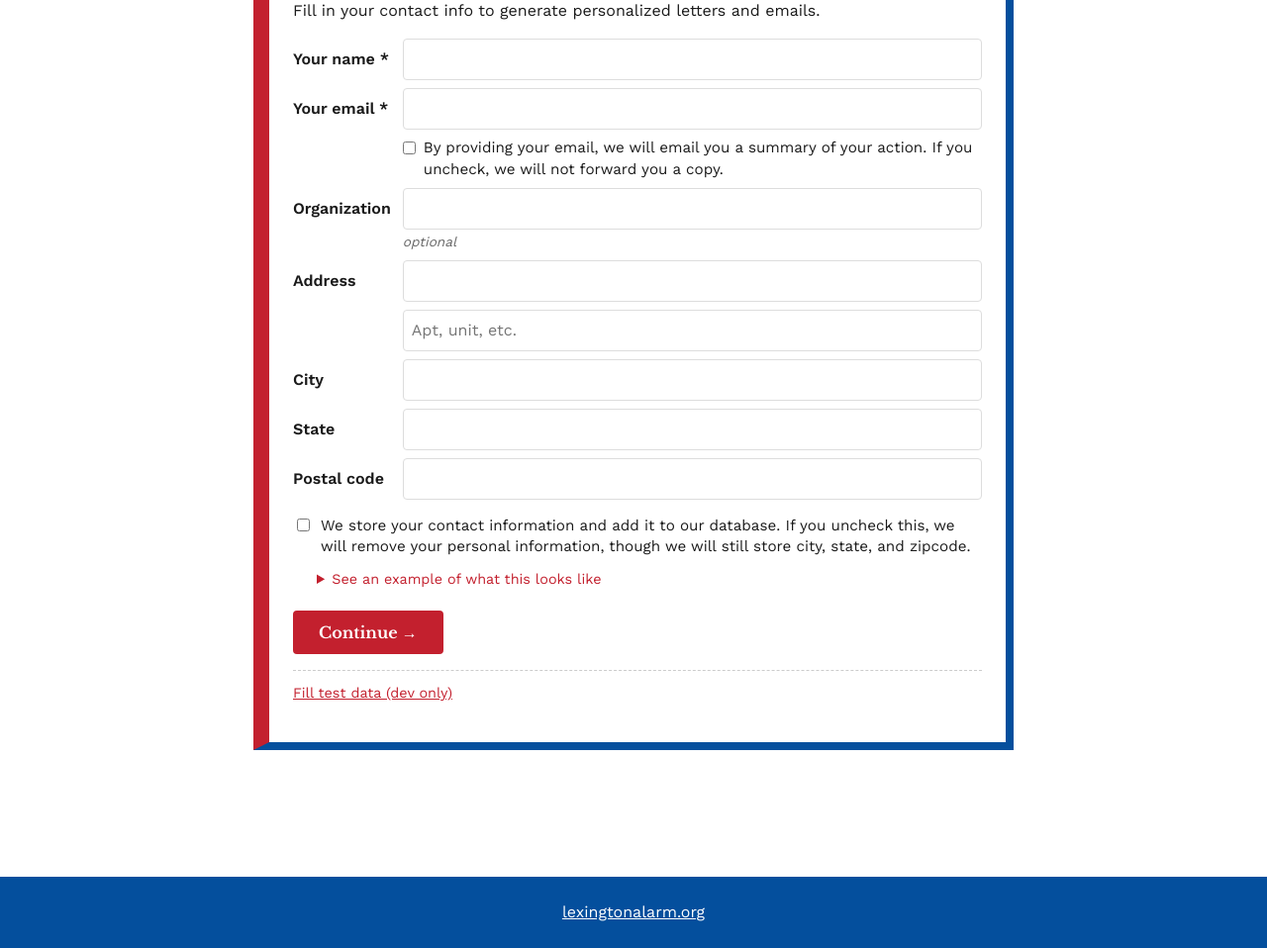
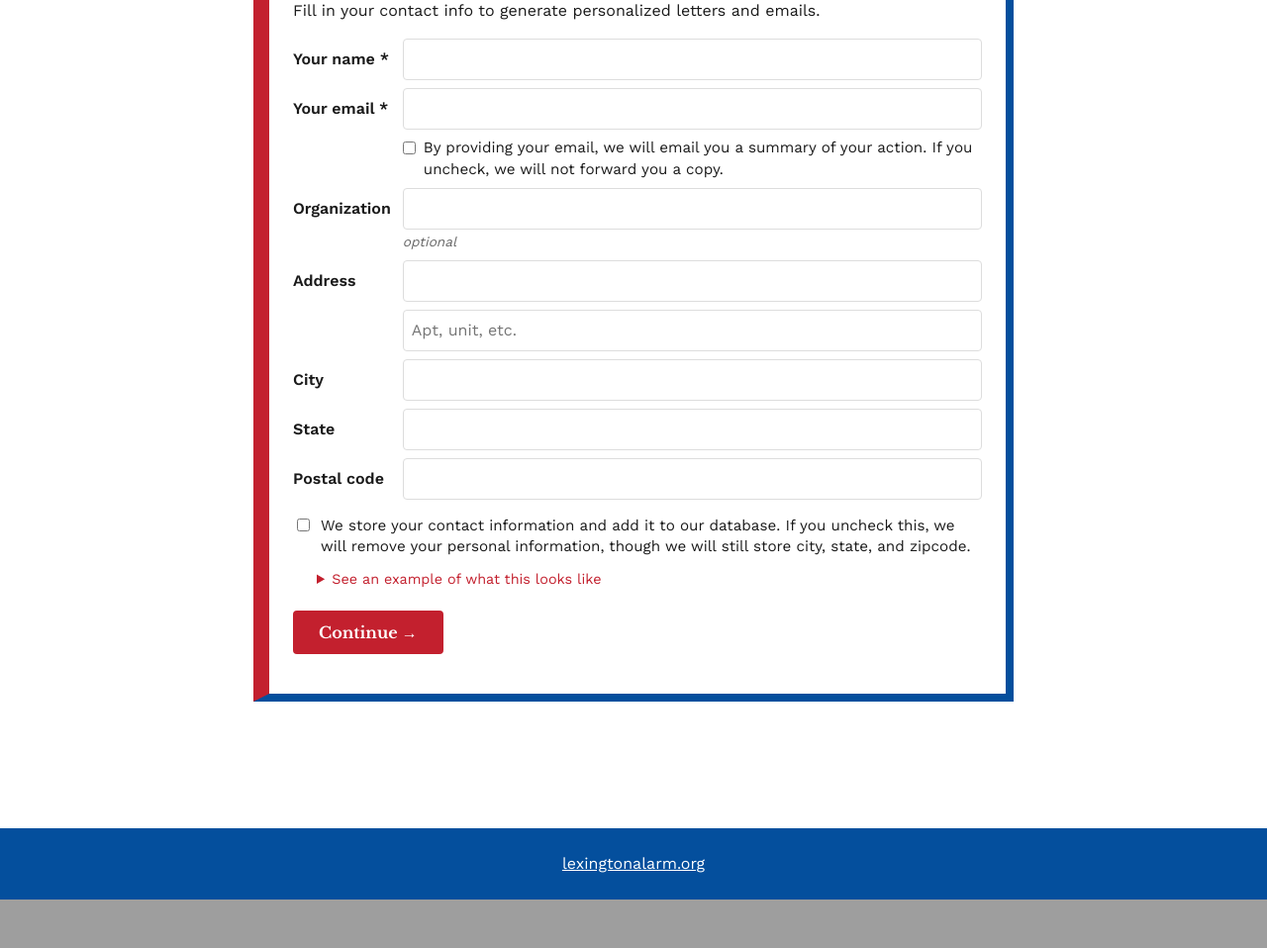
Before and after one commit to dprodger/lexington_alarm, a Flask app: template campaign_tooling/app/templates/public/target_action.html in a window 1280 px wide. Shown: the part 1086-2044 px from the top of the page at 99% size. After the commit the page ends 1995 px from the top, so only its background shows below. Run offline with Flask 3, Linux system fonts and the light colour scheme; the template is opened without the code that fills it, so the values that code supplies are empty.

Commit message:
Remove dev-only Fill test data link from target form
Drops the public test-data helper link and its script from the target action page; it was marked DEV-ONLY and should not ship on the live site.

```diff
--- a/campaign_tooling/app/templates/public/target_action.html
+++ b/campaign_tooling/app/templates/public/target_action.html
@@ -173,41 +173,8 @@
       {% if ready %}Update{% else %}Continue &rarr;{% endif %}
     </button>
   </p>
-
-  {# DEV-ONLY test helper. Delete this block (and the matching script below) before launch. #}
-  <p class="muted" style="border-top: 1px dashed #ccc; padding-top: 0.75rem;">
-    <a href="#" id="dev-fill-test">Fill test data (dev only)</a>
-  </p>
 </form>
 </details>
-
-{# DEV-ONLY: remove with the link above #}
-<script>
-  document.getElementById("dev-fill-test")?.addEventListener("click", function (e) {
-    e.preventDefault();
-    const fields = {
-      name: "Test Writer",
-      email: "test@example.com",
-      organization: "",
-      street1: "123 Main Street",
-      street2: "",
-      city: "Hartford",
-      state: "CT",
-      postal_code: "06106",
-    };
-    for (const [name, value] of Object.entries(fields)) {
-      const el = document.querySelector(`input[name="${name}"]`);
-      if (el) {
-        el.value = value;
-        el.dispatchEvent(new Event("input", { bubbles: true }));
-      }
-    }
-    document.querySelectorAll('input[name^="p_"]').forEach(function (el) {
-      el.value = "test_" + el.name.slice(2);
-      el.dispatchEvent(new Event("input", { bubbles: true }));
-    });
-  });
-</script>
 
 <script>
   // Mirror live form values into the redaction demo. Each <dd> with
```
